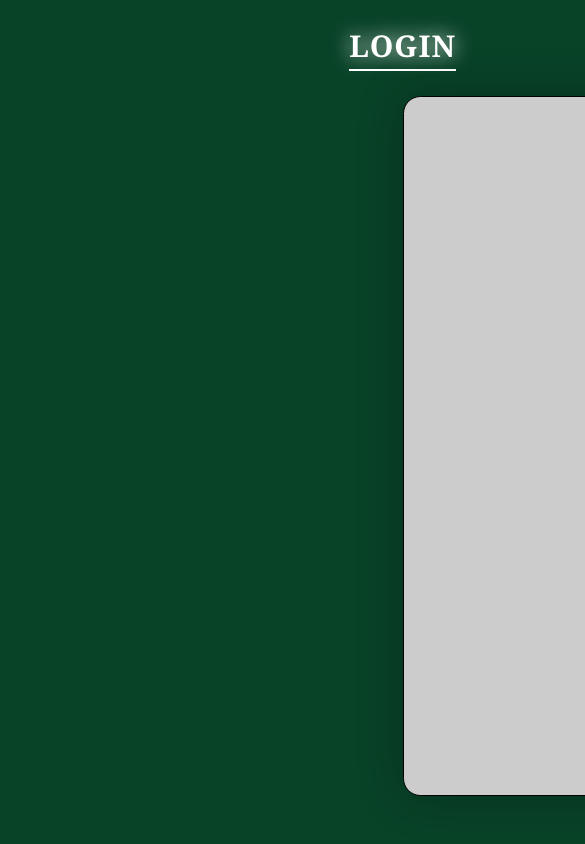
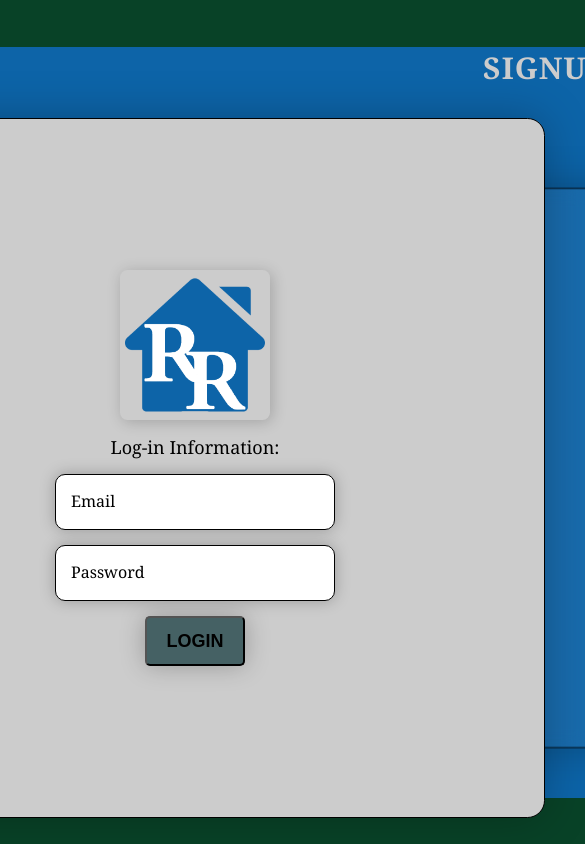
Before and after one commit to H2-JA-Applications/residence_realm_front_end, a React (Create React App) app: page / in a window 390 px wide. Shown: the top 844 px of the page, 585 px wide, since content can reach past the window. Built offline with nearby package versions, Linux system fonts and the light colour scheme.

Commit message:
login responsive updates

```diff
--- a/package.json
+++ b/package.json
@@ -16,7 +16,7 @@
     "react": "^18.2.0",
     "react-dom": "^18.2.0",
     "react-router-dom": "^6.21.0",
-    "react-scripts": "5.0.1",
+    "react-scripts": "^5.0.1",
     "styled-components": "^6.1.1",
     "web-vitals": "^2.1.4"
   },
--- a/src/components/App.js
+++ b/src/components/App.js
@@ -13,7 +13,7 @@ import { BrowserRouter, Route, Routes } from 'react-router-dom'
 const App = () => {
 
     document.title = "Residence Realm";
-    document.innerHTML = <link rel="icon" href="/notepad-background.png" />;
+    document.innerHTML = <link rel="icon" href="../notepad-background.png" />;
 
     return(
         <BrowserRouter>
--- a/src/components/styles/app.css
+++ b/src/components/styles/app.css
@@ -29,14 +29,25 @@ body {
     background-color: var(--green);
 
 }
+@media (max-width: 768px) {
+    .forms {
+        left: 5%;
+    }
+    .form {
+        width: 90%;
+        height: auto;
+    }
+}
 
 /* Login */
 .forms {
-    position: absolute;
-    top: 3%;
-    left: 13.5%;
+    background-color: #0D64A8;
+    position: relative;
+    top:0;
+    left: 0;
     display: flex;
     justify-content: center;
+    align-items: center;
 }
 
 .form {
```
Also changed, not shown: 1 other file (tests, documents, lock files or other folders).
